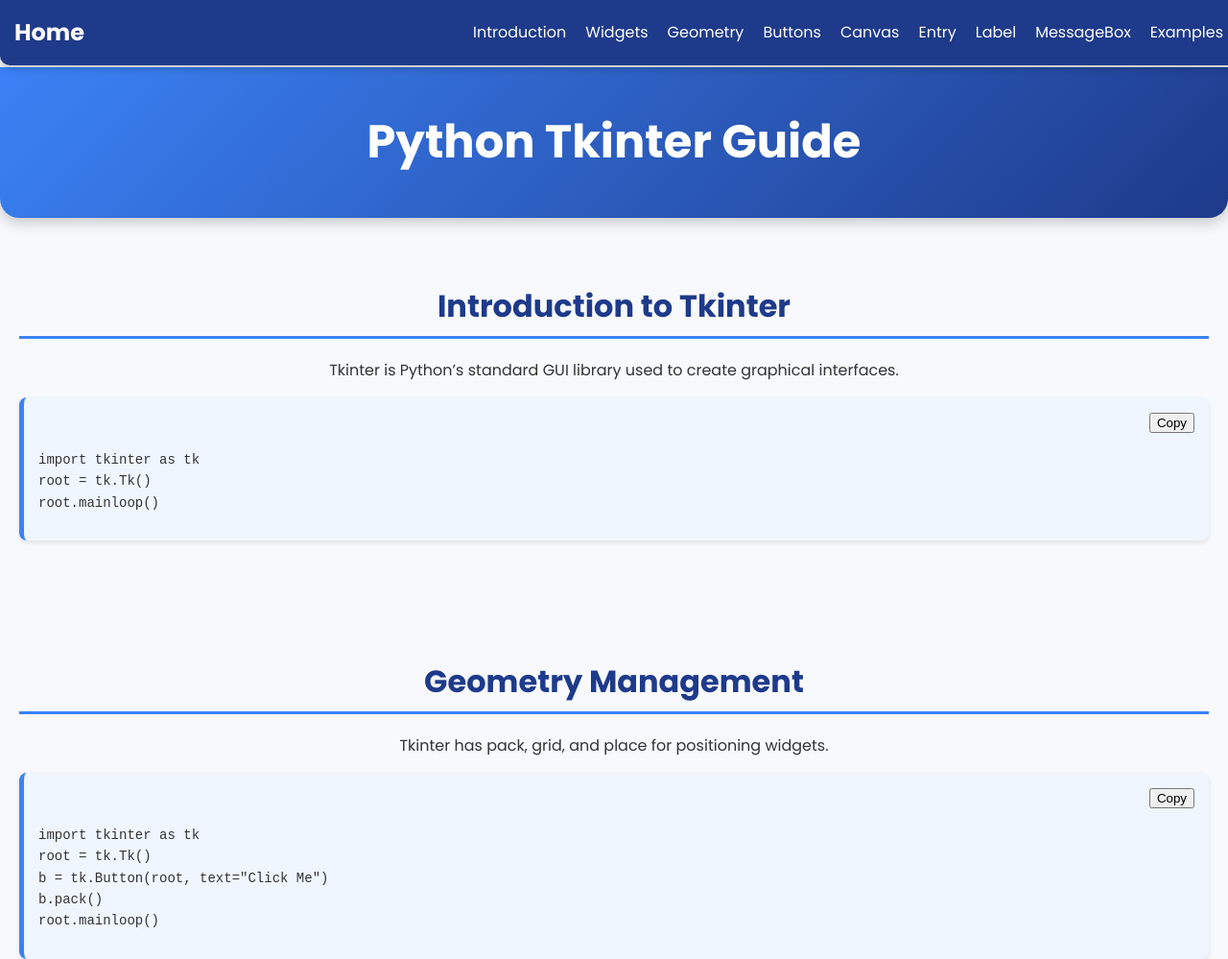
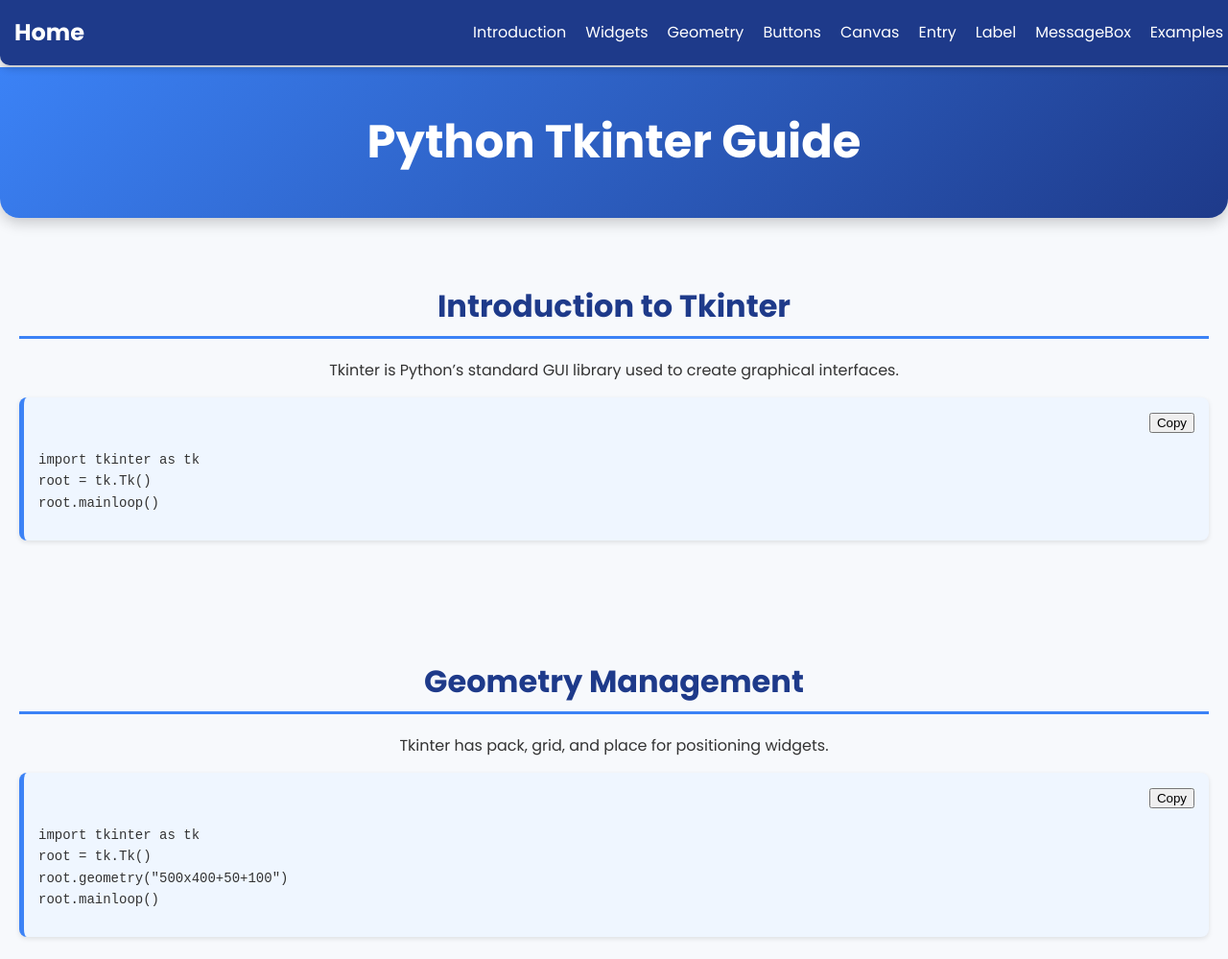
Before and after one commit to pranavmm14/adypu-python-workshop, a plain HTML site: page tkinter_basics.html in a window 1280 px wide. Shown: the top 999 px of the page at 96% size. Drawn offline with Linux system fonts and the light colour scheme.

Commit message:
Modified Footer and example

```diff
--- a/tkinter_basics.html
+++ b/tkinter_basics.html
@@ -61,8 +61,7 @@ root.mainloop()</code></pre>
                     <button onclick="copyCode(this)">Copy</button>
                     <pre><code>import tkinter as tk
 root = tk.Tk()
-b = tk.Button(root, text="Click Me")
-b.pack()
+root.geometry("500x400+50+100")
 root.mainloop()</code></pre>
                 </div>
             </section>
@@ -172,7 +171,7 @@ root.mainloop()</code></pre>
         </main>
 
         <footer>
-            <p>&copy; 2025 Pranav Mandar Mehendale. All rights reserved.</p>
+            <p>&copy; 2025 Pranav Mehendale & Chakradhar Malage. All rights reserved.</p>
         </footer>
 
         <script>
```
